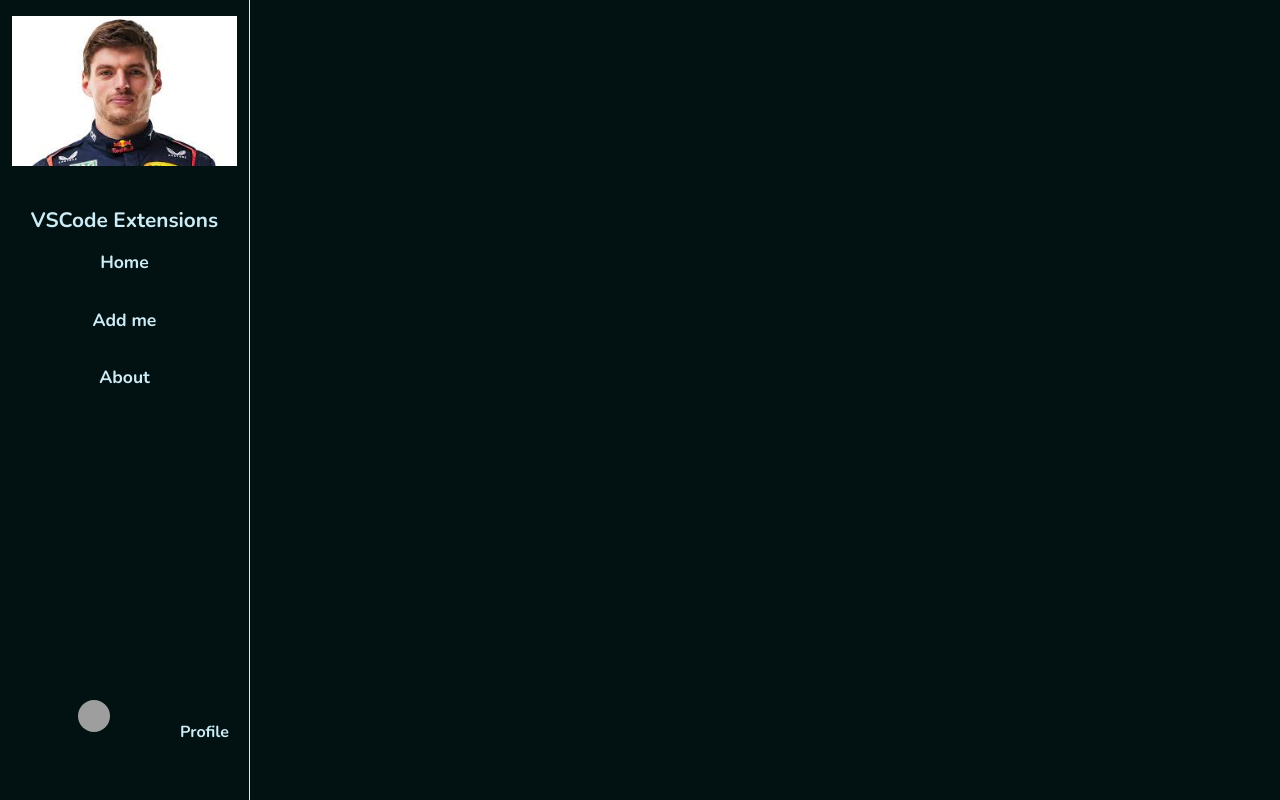
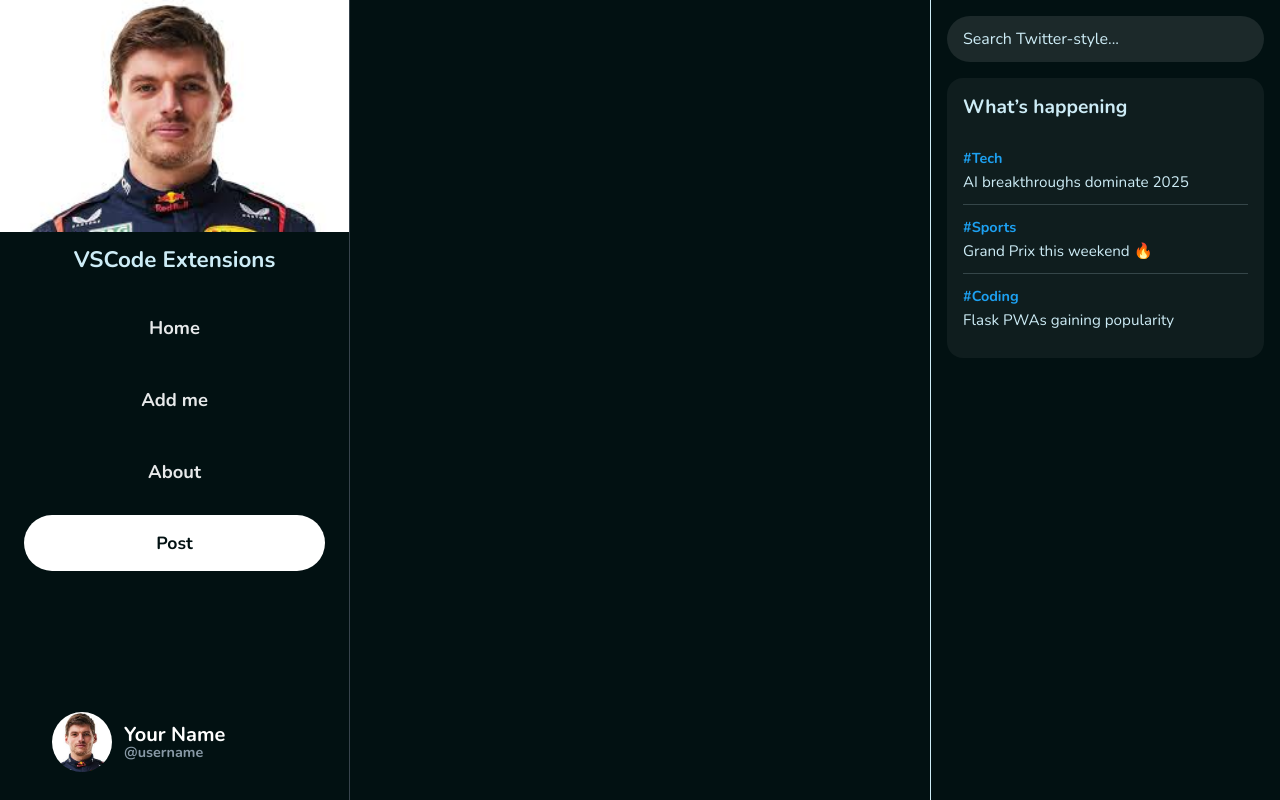
Before and after one commit to Charlielsadjfk/edmondclient, a Flask app: page / in a window 1280 px wide. Run offline with Flask 3, Linux system fonts and the light colour scheme; data comes from the database, SQL or seed files in the repository; grey boxes are pictures that could not be loaded.

Commit message:
both sidebars done

```diff
--- /dev/null
+++ b/static/css/rightstyle.css
@@ -0,0 +1,93 @@
+/* ─── Right Newsbar Styling (Twitter-style) ─────────────────────────── */
+.newsbar {
+  position: fixed;
+  top: 0;
+  right: 0;
+  height: 100%;
+  width: 350px; /* Twitter-like width */
+  background-color: #021112;
+  border-left: 1px solid #cdecf6;
+  padding: 1rem;
+  overflow-y: auto;
+}
+
+.news-section {
+  background-color: rgba(255, 255, 255, 0.05);
+  border-radius: 16px;
+  padding: 1rem;
+  margin-bottom: 1rem;
+}
+
+.news-section h2 {
+  font-size: 1.2rem;
+  font-weight: bold;
+  color: #cdecf6;
+  margin-bottom: 1rem;
+}
+
+.news-section ul {
+  list-style: none;
+  margin: 0;
+  padding: 0;
+}
+
+.news-section ul li {
+  padding: 0.75rem 0;
+  border-bottom: 1px solid rgba(205, 236, 246, 0.2);
+}
+
+.news-section ul li:last-child {
+  border-bottom: none;
+}
+
+.news-section .topic {
+  font-size: 0.9rem;
+  color: #1da1f2; /* Twitter blue */
+  font-weight: bold;
+  display: block;
+  margin-bottom: 0.25rem;
+}
+
+.news-section p {
+  font-size: 0.95rem;
+  color: #cdecf6;
+}
+
+/* Scrollbar tweaks for nicer UX */
+.newsbar::-webkit-scrollbar {
+  width: 8px;
+}
+.newsbar::-webkit-scrollbar-thumb {
+  background: rgba(205, 236, 246, 0.3);
+  border-radius: 4px;
+}
+.newsbar::-webkit-scrollbar-thumb:hover {
+  background: rgba(29, 161, 242, 0.5);
+}
+
+/* ─── Search Bar at top of newsbar ───────────────────────── */
+.news-search {
+  margin-bottom: 1rem;
+}
+
+.news-search input {
+  width: 100%;
+  padding: 0.75rem 1rem; /* taller padding */
+  border-radius: 9999px;
+  border: none;
+  background-color: rgba(255, 255, 255, 0.1);
+  color: #fff;
+  font-family: "Nunito", sans-serif; /* match rest of site */
+  font-size: 1rem; /* slightly bigger for consistency */
+  outline: none;
+  transition: background 0.2s;
+}
+
+.news-search input::placeholder {
+  color: #cdecf6;
+  font-family: "Nunito", sans-serif;
+}
+
+.news-search input:focus {
+  background-color: rgba(29, 161, 242, 0.1);
+}
--- a/static/css/style.css
+++ b/static/css/style.css
@@ -1,5 +1,6 @@
 @import url("https://fonts.googleapis.com/css?family=Nunito:400,700&display=swap");
 
+/* Reset */
 * {
   margin: 0;
   padding: 0;
@@ -7,99 +8,162 @@
 }
 
 body {
+  font-family: "Nunito", sans-serif;
   background: #021112;
-  font-family: "Nunito", sans-serif;
-  font-size: 1rem;
+  color: #fff;
 }
 
-/* ─── Main content ───────────────────────── */
-main {
-  max-width: 900px;
-  margin: auto;
-  padding: 0.5rem;
-  text-align: center;
-  margin-left: 260px; /* account for sidebar */
-}
-
-/* ─── Sidebar Nav ───────────────────────── */
+/* Sidebar */
 nav {
   position: fixed;
   top: 0;
   left: 0;
   height: 100%;
-  width: 250px;
-  background-color: #021112;
-  border-right: 1px solid #cdecf6;
+  width: 350px; /* keep the larger width you wanted */
+  background: #021112;
+  border-right: 1px solid #38444d;
   display: flex;
   flex-direction: column;
-  padding: 1rem 0;
+  padding: 0; /* logo now spans full width */
 }
 
-nav h1 {
-  color: #cdecf6;
-  font-size: 1.3rem;
-  text-align: center;
-  margin-top: 0.5rem;
+/* Logo that fills the sidebar width */
+nav img {
+  width: 100%;
+  height: auto;
+  object-fit: cover;
+  display: block;
 }
 
-nav img {
-  height: 150px;
-  margin: 0 auto 2rem auto;
+/* Title under logo */
+nav h1 {
+  font-size: 1.4rem;
+  font-weight: 700;
+  text-align: center;
+  color: #cdecf6;
+  margin: 0.75rem 0 1rem;
 }
 
+/* Menu list */
 nav ul {
   list-style: none;
   display: flex;
   flex-direction: column;
-  flex-grow: 1; /* so profile button sits at bottom */
-  padding: 0;
+  flex: 1;
+  padding: 0 24px; /* horizontal padding for pills */
   margin: 0;
 }
 
-nav li {
+/* Each list item full width */
+nav ul li {
+  width: 100%;
   margin: 0.5rem 0;
-  width: 100%;
 }
 
-/* Make ALL nav links flex rows for consistent alignment */
+/* BUTTONS: fixed height so content can be perfectly centered */
 nav ul li a {
   display: flex;
-  align-items: center; /* vertical center everything */
-  justify-content: center;
-  gap: 0.75rem; /* spacing between icon & text */
+  align-items: center; /* vertical center */
+  justify-content: center; /* center text inside pills */
   text-decoration: none;
-  color: #cdecf6;
-  font-weight: bold;
-  font-size: 1.1rem;
-  padding: 0.75rem 1.25rem;
-  border-radius: 25px;
-  transition: background 0.2s, color 0.2s;
-  width: 100%;
+  color: #e7e9ea;
+  font-size: 1.15rem;
+  font-weight: 600;
+  height: 56px; /* fixed height ensures vertical centering */
+  padding: 0 1rem; /* horizontal padding preserved */
+  border-radius: 9999px; /* pill shape */
+  transition: background 0.18s, color 0.18s;
   box-sizing: border-box;
-  line-height: 1; /* prevent text from pushing height */
 }
 
+/* Hover */
 nav ul li a:hover {
-  background-color: rgba(205, 236, 246, 0.1);
-  color: #1da1f2;
+  background: #041a1b;
 }
 
+/* Profile button sits at the bottom */
 nav ul .profile-button {
   margin-top: auto;
+  padding: 12px; /* spacing around the profile area */
 }
 
+/* Profile anchor: same height as other buttons, but left-aligned content */
 nav ul .profile-button a {
-  font-size: 1em;
-  font-weight: bold;
+  display: flex;
+  align-items: center; /* vertical center */
+  justify-content: flex-start; /* avatar + text start at left */
+  gap: 12px; /* spacing between avatar and text */
+  height: 76px; /* match other buttons' height */
+  padding: 0.25rem 1rem; /* small vertical padding, horizontal consistent */
+  text-decoration: none;
+  color: #e7e9ea;
+  border-radius: 9999px;
+  box-sizing: border-box;
+  transition: background 0.18s, color 0.18s;
 }
 
+/* Hover effect for profile */
 nav ul .profile-button a:hover {
-  background-color: rgba(29, 161, 242, 0.1);
-  color: #1da1f2;
+  background: rgba(29, 161, 242, 0.08);
 }
 
+/* Avatar: fixed box, centered by the flex container */
 .profile-icon {
-  width: 32px;
-  height: 32px;
+  width: 60px;
+  height: 60px;
   border-radius: 50%;
+  object-fit: cover;
+  flex: 0 0 40px; /* fixed size (no shrinking) */
+  display: block;
+  margin: 0; /* remove stray margins */
+  align-self: center; /* ensure avatar always centered vertically */
 }
+
+/* Profile text stack (name + handle) vertically centered */
+.profile-text {
+  display: flex;
+  flex-direction: column;
+  justify-content: center; /* vertically center the two lines inside the 56px row */
+  line-height: 1;
+  margin: 0;
+}
+
+.profile-text .name {
+  font-weight: 700;
+  font-size: 1.25rem;
+  color: #fff;
+  margin: 0;
+}
+
+.profile-text .handle {
+  font-size: 0.9rem;
+  color: #8899a6;
+  margin: 0;
+}
+
+/* Main content area (center feed between sidebar + newsbar) */
+main {
+  margin-left: 260px; /* space for left sidebar*/
+  margin-right: 370px; /* space for right newsbar */
+  padding: 1rem;
+  max-width: 700px; /* keeps the feed narrow like Twitter */
+}
+
+/* ─── Post Button Styling ───────────────────────── */
+nav ul li.post-button a {
+  display: flex;
+  align-items: center;
+  justify-content: center;
+  height: 56px;
+  background-color: #ffffff; /* solid background */
+  color: #021112; /* dark text */
+  font-weight: 700;
+  font-size: 1.1rem;
+  border-radius: 9999px; /* keep the pill shape */
+  text-decoration: none;
+  transition: background 0.2s, color 0.2s;
+}
+
+nav ul li.post-button a:hover {
+  background-color: #e0e0e0; /* slightly darker on hover */
+}
--- a/templates/index.html
+++ b/templates/index.html
@@ -13,7 +13,7 @@
     <a class="card-link" href="{{ row[2] }}">
       <button class="btn">Read More</button>
     </a>
-  </div>
+  </div>q
   {% endfor %}
 </div>
 {% endblock %}
--- a/templates/layout.html
+++ b/templates/layout.html
@@ -19,10 +19,49 @@
     />
   </head>
 
+  <link
+    rel="stylesheet"
+    href="{{ url_for('static', filename='css/rightstyle.css') }}"
+  />
+
   <body>
-    <main>
-      {% include "partials/menu.html" %} {% block content %}{% endblock %}
-    </main>
+    <div class="layout">
+      <!-- Left Sidebar -->
+      {% include "partials/menu.html" %}
+
+      <!-- Main Content -->
+      <main>{% block content %}{% endblock %}</main>
+
+      <!-- Right News Bar -->
+      <aside class="newsbar">
+        <!-- Search Bar -->
+        <div class="news-search">
+          <input
+            type="text"
+            placeholder="Search Twitter-style..."
+            id="news-search-input"
+          />
+        </div>
+
+        <div class="news-section">
+          <h2>What’s happening</h2>
+          <ul>
+            <li>
+              <span class="topic">#Tech</span>
+              <p>AI breakthroughs dominate 2025</p>
+            </li>
+            <li>
+              <span class="topic">#Sports</span>
+              <p>Grand Prix this weekend 🔥</p>
+            </li>
+            <li>
+              <span class="topic">#Coding</span>
+              <p>Flask PWAs gaining popularity</p>
+            </li>
+          </ul>
+        </div>
+      </aside>
+    </div>
 
     <!-- JS -->
     <script src="{{ url_for('static', filename='js/app.js') }}"></script>
--- a/templates/partials/menu.html
+++ b/templates/partials/menu.html
@@ -5,11 +5,21 @@
     <li><a href="#">Home</a></li>
     <li><a href="add.html">Add me</a></li>
     <li><a href="about.html">About</a></li>
+    <li class="post-button">
+      <a href="post.html">Post</a>
+    </li>
 
     <li class="profile-button">
       <a href="profile.html">
-        <img src="/static/images/avatar.jpg" class="profile-icon" alt="" />
-        <span>Profile</span>
+        <img
+          src="/static/images/avatar.jpg"
+          class="profile-icon"
+          alt="Profile"
+        />
+        <div class="profile-text">
+          <span class="name">Your Name</span>
+          <span class="handle">@username</span>
+        </div>
       </a>
     </li>
   </ul>
```
Also changed, not shown: static/images/avatar.jpg (added).
